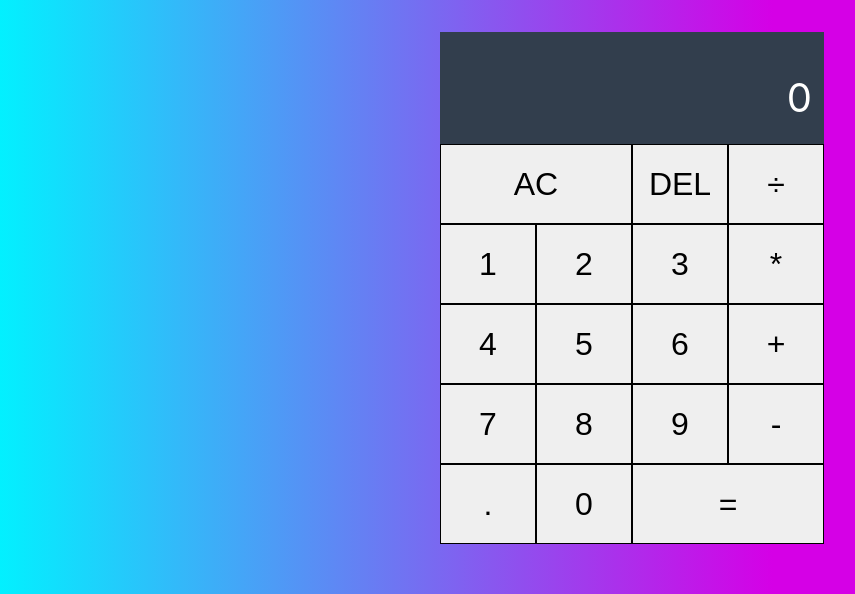
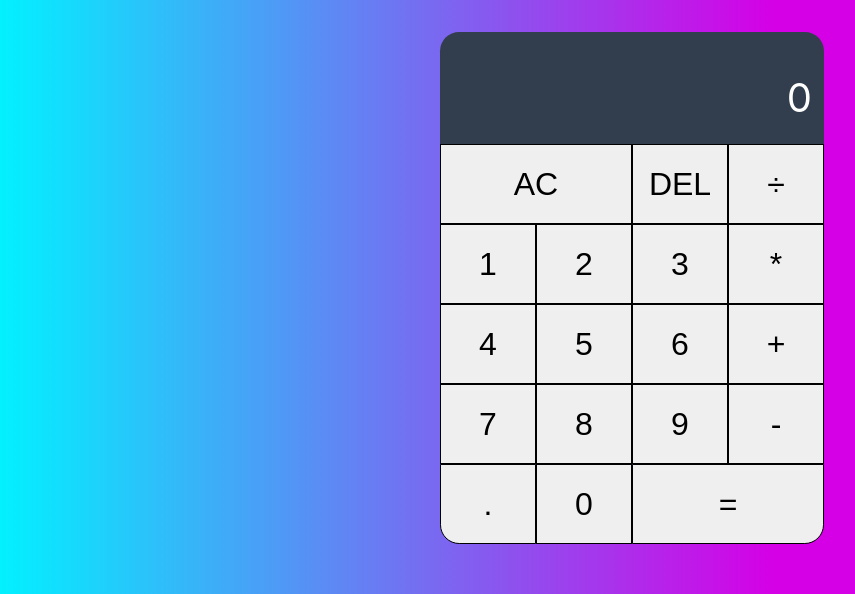
Before and after one commit to tmarci00/react-calculator, a React (Create React App) app: page / in a window 1280 px wide. Shown: the top 594 px of the page, without its empty margins (8-863 px from the left). Built offline with nearby package versions, Linux system fonts and the light colour scheme.

Commit message:
fixed button ids

```diff
--- a/src/App.css
+++ b/src/App.css
@@ -2,7 +2,9 @@
   box-sizing: border-box;
 }
 
+
 body{
+  --border-radius: 1.2rem;
   margin: 0;
   background: rgb(0,243,255);
   background: linear-gradient(90deg, rgba(0,243,255,1) 0%, rgba(213,0,230,1) 61%);
@@ -30,6 +32,16 @@ body{
   padding: .75rem;
   word-wrap: break-word;
   word-break: break-all;
+  border-top-left-radius: var(--border-radius);
+  border-top-right-radius: var(--border-radius);
+}
+
+#equals{
+  border-bottom-right-radius: var(--border-radius);
+  }
+
+#decimal{
+  border-bottom-left-radius: var(--border-radius);
 }
 
 #display > #currentOperand{
@@ -56,5 +68,5 @@ body{
 
 #calculator > button:hover,
 #calculator > button:focus{
-  background-color: rgba(255, 255, 255, .9);
+  background-color: rgba(255, 255, 255, .7);
 }
--- a/src/DigitButton.js
+++ b/src/DigitButton.js
@@ -1,9 +1,9 @@
 import React from 'react';
 import { ACTIONS } from './App';
 
-function DigitButton({ dispatch, digit }) {
+function DigitButton({ dispatch, digit, id }) {
     return (
-        <button onClick={() => dispatch({ type: ACTIONS.ADD_DIGIT, payload: { digit } })}>
+        <button id = {id} onClick={() => dispatch({ type: ACTIONS.ADD_DIGIT, payload: { digit } })}>
             {digit}
         </button>
     )
--- a/src/OperationButton.js
+++ b/src/OperationButton.js
@@ -1,9 +1,9 @@
 import React from 'react'
 import { ACTIONS } from './App'
 
-function OperationButton({dispatch, operation}) {
+function OperationButton({dispatch, operation, id}) {
   return (
-    <button onClick={() => dispatch({type: ACTIONS.CHOOSE_OPERATION, payload: {operation}})}>
+    <button id = {id} onClick={() => dispatch({type: ACTIONS.CHOOSE_OPERATION, payload: {operation}})}>
     {operation}
     </button>
   )
```
